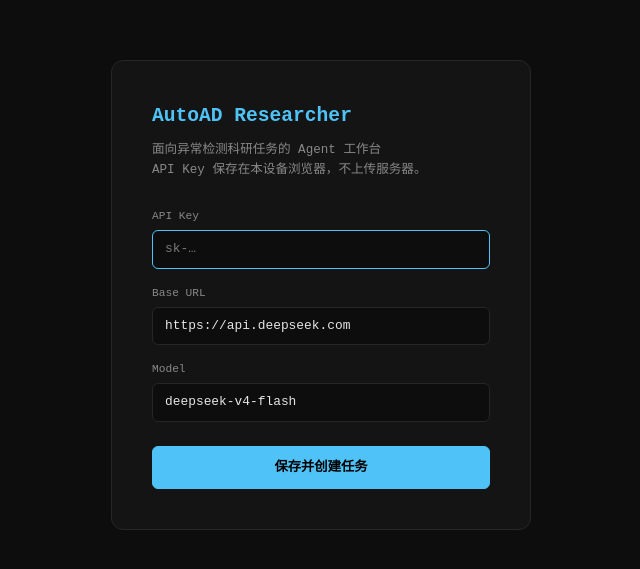
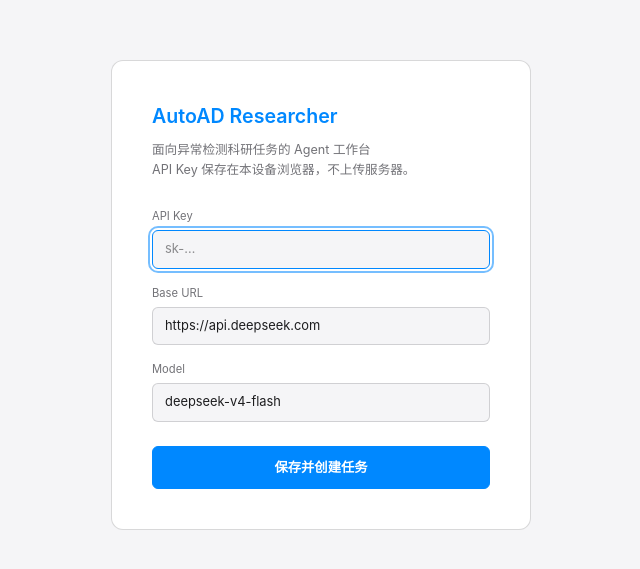
Before and after one commit to BTGly/AutoAD-Researcher, a React (Vite) app in the folder frontend/: page / in a window 1280 px wide. Shown: the part 105-674 px from the top of the page, without its empty margins (319-959 px from the left). Built offline with nearby package versions, Linux system fonts and the light colour scheme.

Commit message:
feat(frontend): add semantic dual theme foundation

```diff
--- a/frontend/index.html
+++ b/frontend/index.html
@@ -1,10 +1,27 @@
 <!doctype html>
-<html lang="en">
+<html lang="zh-CN">
   <head>
     <meta charset="UTF-8" />
     <link rel="icon" type="image/svg+xml" href="/favicon.svg" />
     <meta name="viewport" content="width=device-width, initial-scale=1.0" />
-    <title>frontend</title>
+    <meta name="theme-color" content="#f5f5f7" />
+    <title>AutoAD Researcher</title>
+    <script>
+      (() => {
+        const key = 'autoad_theme_preference';
+        let preference = 'system';
+        try {
+          const stored = localStorage.getItem(key);
+          if (stored === 'system' || stored === 'light' || stored === 'dark') preference = stored;
+        } catch {}
+        const resolved = preference === 'system'
+          ? (matchMedia('(prefers-color-scheme: dark)').matches ? 'dark' : 'light')
+          : preference;
+        document.documentElement.dataset.theme = resolved;
+        document.documentElement.style.colorScheme = resolved;
+        document.querySelector('meta[name="theme-color"]')?.setAttribute('content', resolved === 'dark' ? '#000000' : '#f5f5f7');
+      })();
+    </script>
   </head>
   <body>
     <div id="root"></div>
--- a/frontend/src/main.tsx
+++ b/frontend/src/main.tsx
@@ -2,9 +2,12 @@
 import { createRoot } from 'react-dom/client'
 import './styles/globals.css'
 import App from './App'
+import { ThemeProvider } from './theme/ThemeProvider'
 
 createRoot(document.getElementById('root')!).render(
   <StrictMode>
-    <App />
+    <ThemeProvider>
+      <App />
+    </ThemeProvider>
   </StrictMode>,
 )
--- a/frontend/src/styles/globals.css
+++ b/frontend/src/styles/globals.css
@@ -2,34 +2,104 @@
 
 * { margin: 0; padding: 0; box-sizing: border-box; }
 
+/* Primitives */
 :root {
-  --bg: #0d0d0d;
-  --bg-panel: #141414;
-  --bg-hover: #1a1a1a;
-  --border: #262626;
-  --text: #e5e5e5;
-  --text-muted: #888;
-  --text-dim: #555;
-  --blue: #4fc3f7;
-  --green: #66bb6a;
-  --red: #ef5350;
-  --orange: #ffa726;
-  --font-mono: 'JetBrains Mono', 'Fira Code', 'Cascadia Code', monospace;
+  --font-sans: -apple-system, BlinkMacSystemFont, "Segoe UI", "PingFang SC", "Hiragino Sans GB", "Microsoft YaHei", Arial, sans-serif;
+  --font-mono: "SFMono-Regular", Consolas, "Liberation Mono", Menlo, monospace;
+  --radius-sm: 6px;
+  --radius-md: 10px;
+  --radius-lg: 14px;
+  --radius-pill: 999px;
+  --duration-fast: 150ms;
+  --ease-standard: cubic-bezier(0.28, 0.11, 0.32, 1);
+}
+
+/* Semantic tokens: light is the deterministic fallback before the bootstrap runs. */
+:root,
+[data-theme="light"] {
+  color-scheme: light;
+  --app-bg: #f5f5f7;
+  --surface-primary: #ffffff;
+  --surface-secondary: #f2f2f7;
+  --surface-tertiary: #e5e5ea;
+  --label-primary: #1d1d1f;
+  --label-secondary: rgba(60, 60, 67, 0.72);
+  --label-tertiary: rgba(60, 60, 67, 0.5);
+  --separator: rgba(60, 60, 67, 0.2);
+  --separator-strong: rgba(60, 60, 67, 0.32);
+  --tint: #0088ff;
+  --success: #248a3d;
+  --warning: #c15f00;
+  --danger: #d70015;
+  --glass-bg: rgba(255, 255, 255, 0.72);
+  --glass-rim: rgba(255, 255, 255, 0.82);
+  --scrim: rgba(0, 0, 0, 0.34);
+  --scrollbar-thumb: rgba(60, 60, 67, 0.32);
+  --status-ready-bg: #e8f5eb;
+  --status-working-bg: #fff1dc;
+  --status-error-bg: #ffebec;
+  --status-idle-bg: #e8f1ff;
+}
+
+[data-theme="dark"] {
+  color-scheme: dark;
+  --app-bg: #000000;
+  --surface-primary: #1c1c1e;
+  --surface-secondary: #2c2c2e;
+  --surface-tertiary: #3a3a3c;
+  --label-primary: #f5f5f7;
+  --label-secondary: rgba(235, 235, 245, 0.72);
+  --label-tertiary: rgba(235, 235, 245, 0.48);
+  --separator: rgba(84, 84, 88, 0.48);
+  --separator-strong: rgba(84, 84, 88, 0.68);
+  --tint: #0091ff;
+  --success: #30d158;
+  --warning: #ff9230;
+  --danger: #ff4245;
+  --glass-bg: rgba(30, 30, 32, 0.72);
+  --glass-rim: rgba(255, 255, 255, 0.16);
+  --scrim: rgba(0, 0, 0, 0.6);
+  --scrollbar-thumb: rgba(235, 235, 245, 0.24);
+  --status-ready-bg: #16351d;
+  --status-working-bg: #3a2a0a;
+  --status-error-bg: #3a1a1a;
+  --status-idle-bg: #1a1a3a;
+}
+
+/* Compatibility aliases keep existing views on semantic colors during migration. */
+:root {
+  --bg: var(--app-bg);
+  --bg-panel: var(--surface-primary);
+  --bg-hover: var(--surface-secondary);
+  --border: var(--separator);
+  --text: var(--label-primary);
+  --text-muted: var(--label-secondary);
+  --text-dim: var(--label-tertiary);
+  --blue: var(--tint);
+  --green: var(--success);
+  --red: var(--danger);
+  --orange: var(--warning);
+  --yellow: var(--warning);
+  --control-bg: var(--surface-secondary);
+  --control-hover-bg: var(--surface-tertiary);
+  --focus-ring: color-mix(in srgb, var(--tint) 54%, transparent);
 }
 
 html, body, #root {
   height: 100vh;
   background: var(--bg);
   color: var(--text);
-  font-family: var(--font-mono);
+  font-family: var(--font-sans);
   font-size: 14px;
   line-height: 1.6;
   overflow: hidden;
+  text-rendering: optimizeLegibility;
+  -webkit-font-smoothing: antialiased;
 }
 
 ::-webkit-scrollbar { width: 6px; }
 ::-webkit-scrollbar-track { background: transparent; }
-::-webkit-scrollbar-thumb { background: #333; border-radius: 3px; }
+::-webkit-scrollbar-thumb { background: var(--scrollbar-thumb); border-radius: var(--radius-pill); }
 
 .tool-line { margin: 2px 0; font-size: 0.92em; display: flex; align-items: center; gap: 6px; }
 .tool-dot { width: 14px; text-align: center; flex-shrink: 0; }
@@ -55,7 +125,7 @@
   font-size: 0.88em; color: var(--text);
   animation: toastIn 0.25s ease-out;
   display: flex; align-items: flex-start; gap: 8px;
-  box-shadow: 0 4px 12px rgba(0,0,0,0.5);
+  box-shadow: 0 8px 24px var(--scrim);
   overflow-wrap: anywhere;
 }
 .toast.success { border-color: var(--green); }
@@ -447,7 +517,7 @@
   color: var(--text-muted); cursor: pointer;
 }
 .session-row:hover { background: var(--bg-hover); border-color: var(--border); }
-.session-row.active { background: var(--bg); border-color: #333; color: var(--text); }
+.session-row.active { background: var(--bg); border-color: var(--separator-strong); color: var(--text); }
 .session-row-main { min-width: 0; }
 .session-row-title { overflow: hidden; text-overflow: ellipsis; white-space: nowrap; font-size: 0.9em; }
 .session-row-meta { color: var(--text-dim); font-size: 0.72em; margin-top: 1px; }
@@ -461,16 +531,19 @@
   width: 26px; height: 26px; display: inline-flex; align-items: center; justify-content: center;
   padding: 0; background: transparent; border-color: transparent; color: var(--text-dim);
 }
-.session-row-button:hover { background: #242424; color: var(--text); border-color: #383838; }
-.session-row-button.danger:hover { color: var(--red); border-color: #513030; }
+.session-row-button:hover { background: var(--control-hover-bg); color: var(--text); border-color: var(--separator-strong); }
+.session-row-button.danger:hover { color: var(--red); border-color: var(--danger); }
 .session-empty { color: var(--text-dim); font-size: 0.85em; padding: 10px 8px; }
 
 button {
-  background: var(--bg-hover); color: var(--text); border: 1px solid var(--border);
-  border-radius: 6px; padding: 6px 12px; cursor: pointer; font: inherit; font-size: 0.88em;
+  min-height: 32px; background: var(--control-bg); color: var(--text); border: 1px solid var(--border);
+  border-radius: var(--radius-sm); padding: 6px 12px; cursor: pointer; font: inherit; font-size: 0.88em;
+  transition: background-color var(--duration-fast) var(--ease-standard), border-color var(--duration-fast) var(--ease-standard), color var(--duration-fast) var(--ease-standard), opacity var(--duration-fast) var(--ease-standard);
 }
-button:hover { background: #222; border-color: #444; }
-button.primary { background: var(--blue); color: #000; border-color: var(--blue); font-weight: 600; }
+button:hover { background: var(--control-hover-bg); border-color: var(--separator-strong); }
+button:active { opacity: 0.8; }
+button:focus-visible, input:focus-visible, textarea:focus-visible, select:focus-visible { outline: 2px solid var(--focus-ring); outline-offset: 2px; }
+button.primary { background: var(--blue); color: #fff; border-color: var(--blue); font-weight: 600; }
 button.primary:hover { opacity: 0.85; }
 button.danger { color: var(--red); border-color: var(--red); }
 input, textarea, select {
@@ -478,13 +551,24 @@
   border-radius: 6px; padding: 8px 12px; font: inherit; font-size: 0.92em; outline: none;
   width: 100%;
 }
-input:focus, textarea:focus { border-color: var(--blue); }
+input:focus, textarea:focus, select:focus { border-color: var(--blue); }
 
 .modal-overlay {
-  position: fixed; inset: 0; background: rgba(0,0,0,0.7);
+  position: fixed; inset: 0; background: var(--scrim);
   display: flex; align-items: center; justify-content: center; z-index: 9998;
 }
 .modal {
   background: var(--bg-panel); border: 1px solid var(--border);
-  border-radius: 12px; padding: 28px; width: 420px; max-width: 90vw;
+  border-radius: var(--radius-lg); padding: 28px; width: 420px; max-width: 90vw;
 }
+
+.font-mono, code, pre, kbd { font-family: var(--font-mono); }
+
+@media (prefers-reduced-motion: reduce) {
+  *, *::before, *::after {
+    animation-duration: 0.01ms !important;
+    animation-iteration-count: 1 !important;
+    scroll-behavior: auto !important;
+    transition-duration: 0.01ms !important;
+  }
+}
--- /dev/null
+++ b/frontend/src/theme/ThemeContext.ts
@@ -0,0 +1,15 @@
+import { createContext, useContext } from 'react';
+import type { ThemePreference } from './theme';
+
+export interface ThemeContextValue {
+  preference: ThemePreference;
+  setPreference: (preference: ThemePreference) => void;
+}
+
+export const ThemeContext = createContext<ThemeContextValue | null>(null);
+
+export function useTheme(): ThemeContextValue {
+  const value = useContext(ThemeContext);
+  if (!value) throw new Error('useTheme must be used within ThemeProvider');
+  return value;
+}
--- /dev/null
+++ b/frontend/src/theme/ThemeProvider.tsx
@@ -0,0 +1,36 @@
+import { useEffect, useMemo, useState, type ReactNode } from 'react';
+import {
+  applyTheme,
+  getStoredThemePreference,
+  THEME_PREFERENCE_STORAGE_KEY,
+  type ThemePreference,
+} from './theme';
+import { ThemeContext, type ThemeContextValue } from './ThemeContext';
+
+export function ThemeProvider({ children }: { children: ReactNode }) {
+  const [preference, setPreference] = useState<ThemePreference>(getStoredThemePreference);
+
+  useEffect(() => {
+    applyTheme(preference);
+    if (preference !== 'system') return;
+
+    const query = window.matchMedia('(prefers-color-scheme: dark)');
+    const updateSystemTheme = () => applyTheme('system');
+    query.addEventListener('change', updateSystemTheme);
+    return () => query.removeEventListener('change', updateSystemTheme);
+  }, [preference]);
+
+  const value = useMemo<ThemeContextValue>(() => ({
+    preference,
+    setPreference: next => {
+      try {
+        window.localStorage.setItem(THEME_PREFERENCE_STORAGE_KEY, next);
+      } catch {
+        // A denied storage policy must not prevent visual theme selection.
+      }
+      setPreference(next);
+    },
+  }), [preference]);
+
+  return <ThemeContext.Provider value={value}>{children}</ThemeContext.Provider>;
+}
--- /dev/null
+++ b/frontend/src/theme/theme.ts
@@ -0,0 +1,33 @@
+export const THEME_PREFERENCE_STORAGE_KEY = 'autoad_theme_preference';
+
+export const themePreferences = ['system', 'light', 'dark'] as const;
+
+export type ThemePreference = (typeof themePreferences)[number];
+export type ResolvedTheme = Exclude<ThemePreference, 'system'>;
+
+export function isThemePreference(value: unknown): value is ThemePreference {
+  return typeof value === 'string' && themePreferences.includes(value as ThemePreference);
+}
+
+export function getStoredThemePreference(): ThemePreference {
+  try {
+    const value = window.localStorage.getItem(THEME_PREFERENCE_STORAGE_KEY);
+    return isThemePreference(value) ? value : 'system';
+  } catch {
+    return 'system';
+  }
+}
+
+export function resolveTheme(preference: ThemePreference, systemIsDark = window.matchMedia('(prefers-color-scheme: dark)').matches): ResolvedTheme {
+  if (preference === 'system') return systemIsDark ? 'dark' : 'light';
+  return preference;
+}
+
+export function applyTheme(preference: ThemePreference): ResolvedTheme {
+  const resolved = resolveTheme(preference);
+  const root = document.documentElement;
+  root.dataset.theme = resolved;
+  root.style.colorScheme = resolved;
+  document.querySelector('meta[name="theme-color"]')?.setAttribute('content', resolved === 'dark' ? '#000000' : '#f5f5f7');
+  return resolved;
+}
```
Also changed, not shown: 2 other files (tests, documents, lock files or other folders).
